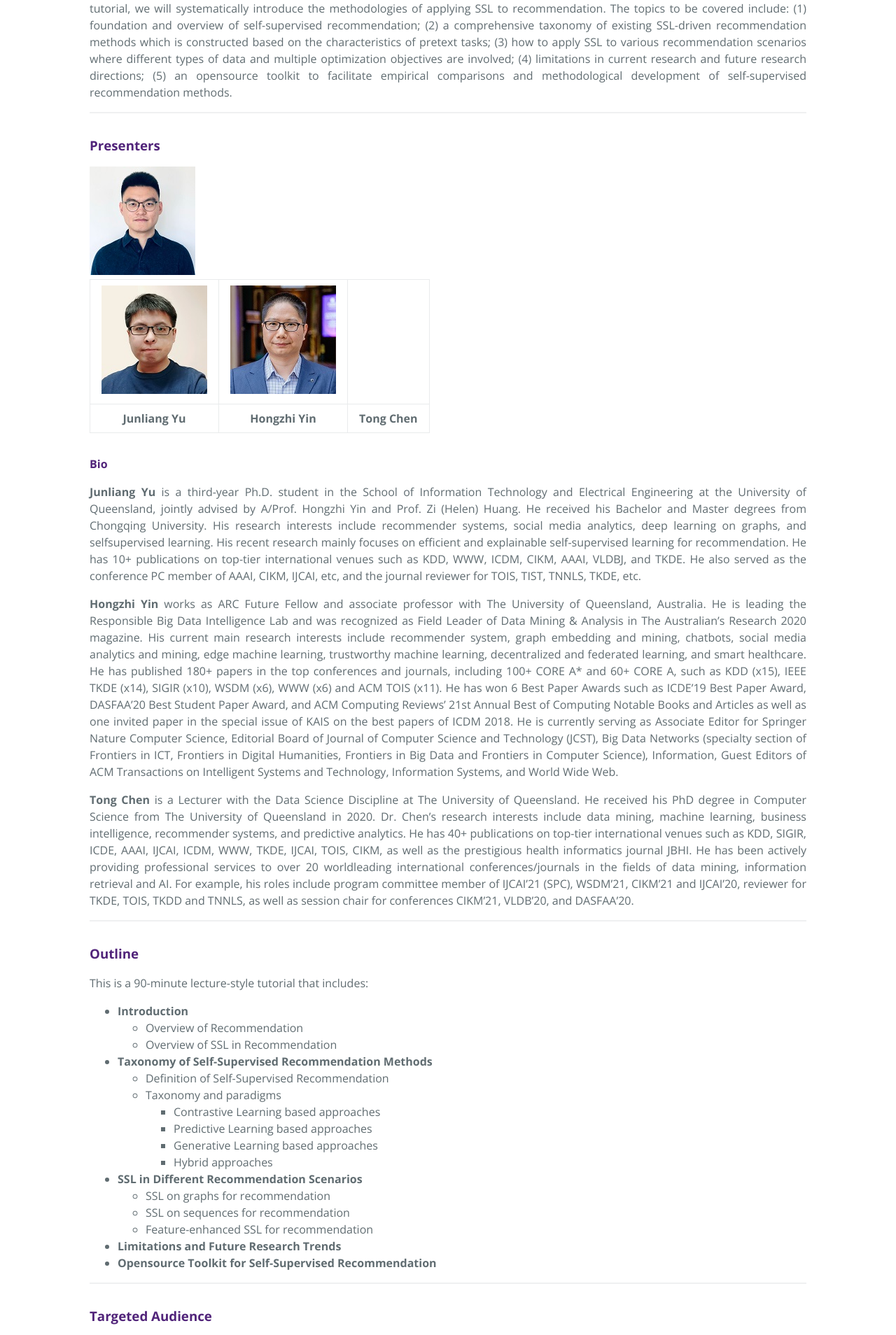
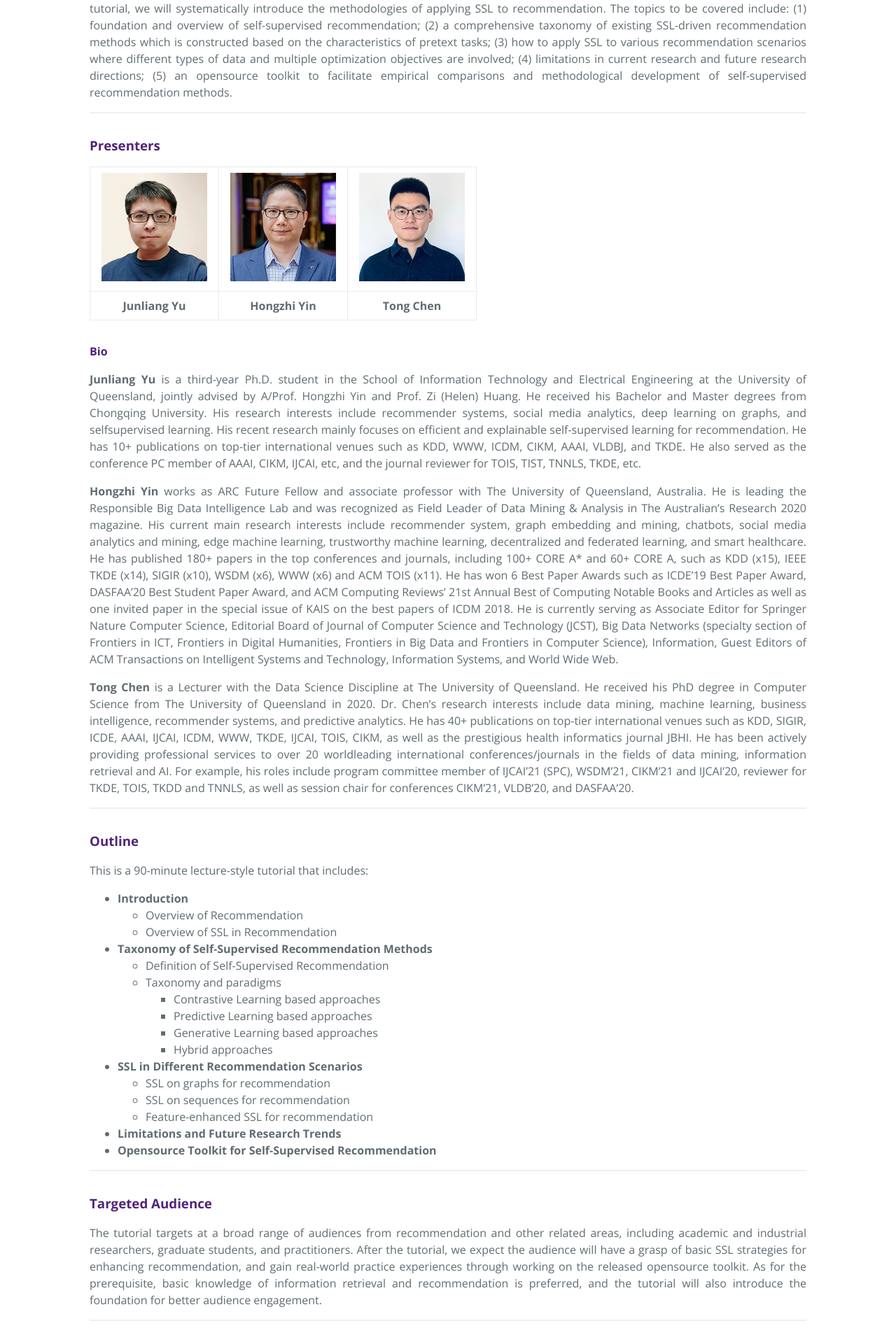
Before and after one commit to ssl-recsys/ssl-recsys.github.io, a Jekyll site: the page built from index.md, in a window 1280 px wide. Shown: the part 776-2684 px from the top of the page at 70% size. Built offline with Jekyll 4.4.1, drawn with Linux system fonts in a browser that asks for light colours; our own code applies the rules of GitHub Pages for plain Markdown files.

Commit message:
initialization

```diff
--- a/index.md
+++ b/index.md
@@ -24,8 +24,8 @@ The neural architecture-based recommenders have demonstrated overwhelming advant
 <img class="circle--square" src="https://raw.githubusercontent.com/ssl-recsys/ssl-recsys.github.io/main/hongzhi.jpg" />
 </td>
 <td align="center">
+<img class="circle--square" src="https://raw.githubusercontent.com/ssl-recsys/ssl-recsys.github.io/main/tongchen.jpg" />
 </td>
-<img class="circle--square" src="https://raw.githubusercontent.com/ssl-recsys/ssl-recsys.github.io/main/tongchen.jpg" />
 </tr>
 <tr  rules="none">
 <td align="center">
```
Also changed, not shown: tongchen.jpg.
